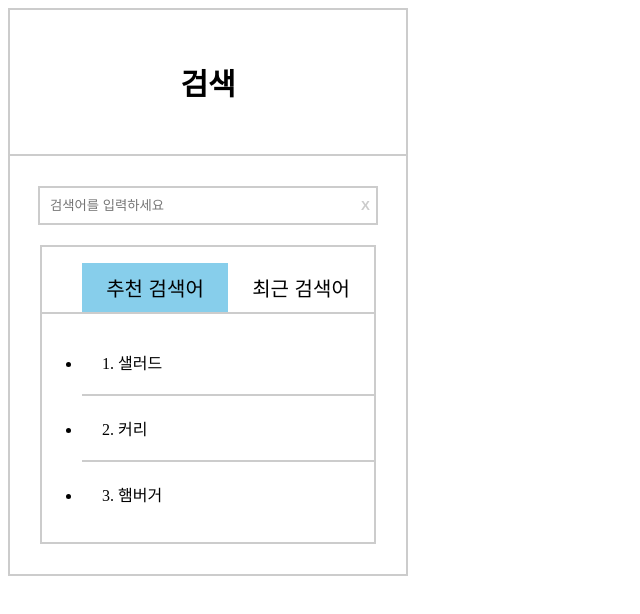
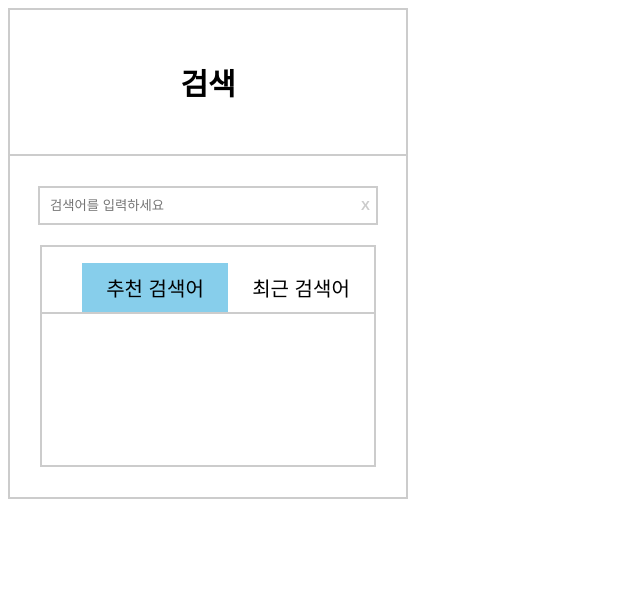
Before and after one commit to geunheejung/shopping_search_form, a React (Create React App) app: page / in a window 1280 px wide. Shown: the top 614 px of the page, without its empty margins (0-640 px from the left). Built offline with nearby package versions, Linux system fonts and the light colour scheme; the HTML template or start-up script is replaced by a standard one.

Commit message:
추천 검색어 구현.

```diff
--- a/package.json
+++ b/package.json
@@ -7,6 +7,7 @@
     "@testing-library/react": "^12.1.3",
     "@testing-library/user-event": "^13.5.0",
     "@types/jest": "^27.4.1",
+    "@types/lodash": "^4.14.179",
     "@types/node": "^17.0.21",
     "@types/react": "^17.0.39",
     "@types/react-dom": "^17.0.13",
@@ -39,5 +40,9 @@
       "last 1 firefox version",
       "last 1 safari version"
     ]
+  },
+  "devDependencies": {
+    "lodash": "^4.17.21",
+    "uuid": "^8.3.2"
   }
 }
--- a/src/SearchResult.tsx
+++ b/src/SearchResult.tsx
@@ -2,7 +2,8 @@ import React from 'react';
 import {
   ProducetList,
   SearchTab,
-  TAB_TYPE
+  TAB_TYPE,
+  View
 } from "./containers/Search/Container";
 
 /*
@@ -18,8 +19,9 @@ import {
 interface Props {
   searchedList: ProducetList
   searchTab: SearchTab
-  selectedTabId: TAB_TYPE,
+  selectedTabId: TAB_TYPE
   isNotFound: Boolean
+  recommendList: Array<View>,
   onTabClick: (id: TAB_TYPE) => void
 }
 
@@ -28,6 +30,7 @@ const SearchResult:React.FC<Props> = ({
   searchTab,
   selectedTabId,
   isNotFound,
+  recommendList,
   onTabClick,
 }) => {
   /*
@@ -62,9 +65,11 @@ const SearchResult:React.FC<Props> = ({
                   ))}
                 </ul>
                 <ul className="search-list">
-                  <li>1. 샐러드</li>
-                  <li>2. 커리</li>
-                  <li>3. 햄버거</li>
+                  {recommendList.map(({ name, id , view}, index) => {
+                    return (
+                      <li key={id}>{`${index + 1}. ${name} - 조회수: ${view}`}</li>
+                    )
+                  })}
                 </ul>
               </>
             )
--- a/src/containers/Search/Container.tsx
+++ b/src/containers/Search/Container.tsx
@@ -1,8 +1,12 @@
 import React from 'react';
+import _cloneDeep from 'lodash/cloneDeep';
+import _isEmpty from 'lodash/isEmpty';
+import _sortBy from 'lodash/sortBy';
 import SearchInput from "../../components/SearchInput";
 import SearchResult from "../../SearchResult";
 
 export type ProducetList = Array<{
+  id: string
   name: string
 }>
 
@@ -15,6 +19,16 @@ export type TAB_TYPE = typeof TAB_ID[keyof typeof TAB_ID];
 
 export type SearchTab = Array<{ id: TAB_TYPE, title: string }>
 
+export type View = {
+  id: string,
+  view: number
+  name: string
+}
+
+interface IViews {
+  [id: string]: View
+}
+
 export interface State {
   keyword: string
   product: ProducetList
@@ -22,6 +36,7 @@ export interface State {
   searchTab: SearchTab
   selectedTabId: TAB_TYPE
   isNotFound: Boolean
+  views: IViews
 }
 
 class Search extends React.Component<any, State> {
@@ -32,23 +47,36 @@ class Search extends React.Component<any, State> {
       keyword: '',
       product: [
         {
+          id: 'salady',
           name: '샐러드'
         },
         {
+          id: 'curry',
           name: '커리'
         },
         {
+          id: 'burger',
           name: '햄버거'
         },
       ],
       searchedList: [],
       searchTab: [
-        { id: TAB_ID.RECOMMEND, title: '추천 검색어' },
-        { id: TAB_ID.LATELY, title: '최근 검색어' },
+        {id: TAB_ID.RECOMMEND, title: '추천 검색어'},
+        {id: TAB_ID.LATELY, title: '최근 검색어'},
       ],
       selectedTabId: TAB_ID.RECOMMEND,
       isNotFound: false,
+      views: {}
     }
+  }
+
+  getRecommendList = () => {
+    const { views } = this.state;
+    if (_isEmpty(views)) return [];
+
+    const recommendList = _sortBy(Object.values(views), ({ view }) => view).reverse();
+
+    return recommendList;
   }
 
   searchKeyword = () => {
@@ -71,8 +99,27 @@ class Search extends React.Component<any, State> {
       return;
     }
 
+    const getViews = () => {
+      const { views } = this.state;
+      const _views: IViews = _cloneDeep(views);
+
+      for (const { id, name } of filtered) {
+        _views[id] = {
+          id,
+          view: views[id] ? views[id].view + 1 : 1,
+          name
+        }
+      }
+
+      return _views;
+    }
+
     // 3. keyword 있음 && 검색 결과 있음 -> 검색 결과/검색 상태 처리
-    this.setState({ searchedList: filtered, isNotFound: false });
+    this.setState({
+      searchedList: filtered,
+      isNotFound: false,
+      views: getViews()
+    });
   }
 
   handleChangeInput = (e: React.ChangeEvent<HTMLInputElement>) => {
@@ -105,7 +152,13 @@ class Search extends React.Component<any, State> {
   }
 
   render() {
-    const { keyword, searchedList, searchTab, selectedTabId, isNotFound } = this.state;
+    const {
+      keyword,
+      searchedList,
+      searchTab,
+      selectedTabId,
+      isNotFound,
+    } = this.state;
 
     return (
       <div className="search-wrapper">
@@ -124,6 +177,7 @@ class Search extends React.Component<any, State> {
             searchedList={searchedList}
             selectedTabId={selectedTabId}
             isNotFound={isNotFound}
+            recommendList={this.getRecommendList()}
             onTabClick={this.handleTabClick}
           />
         </main>
```
Also changed, not shown: 1 other file (tests, documents, lock files or other folders).
